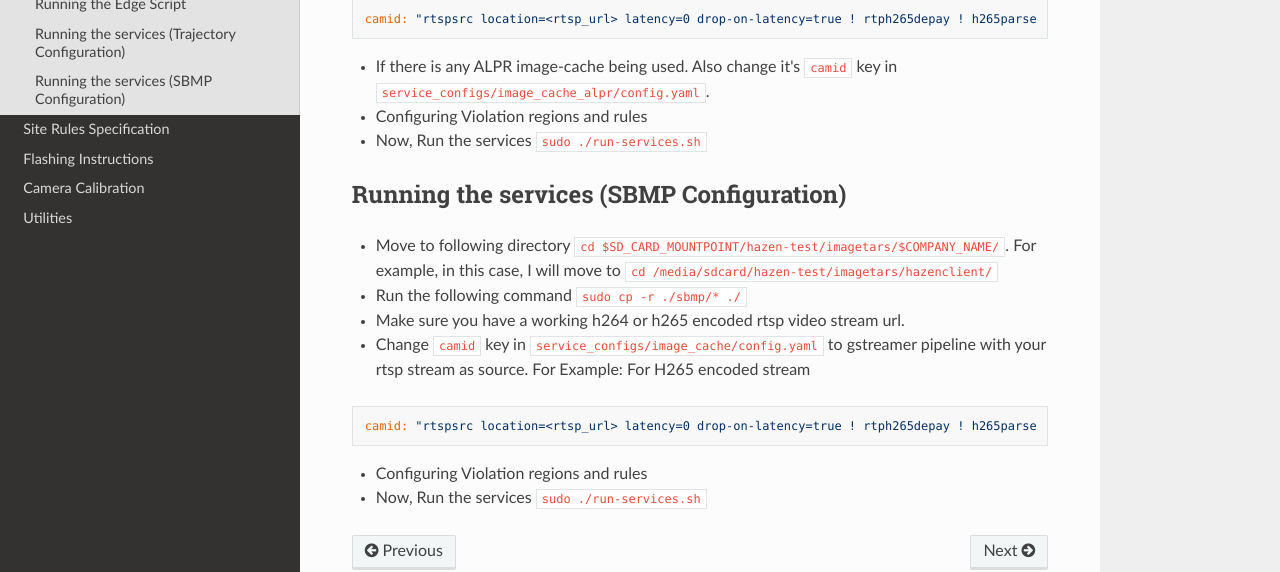
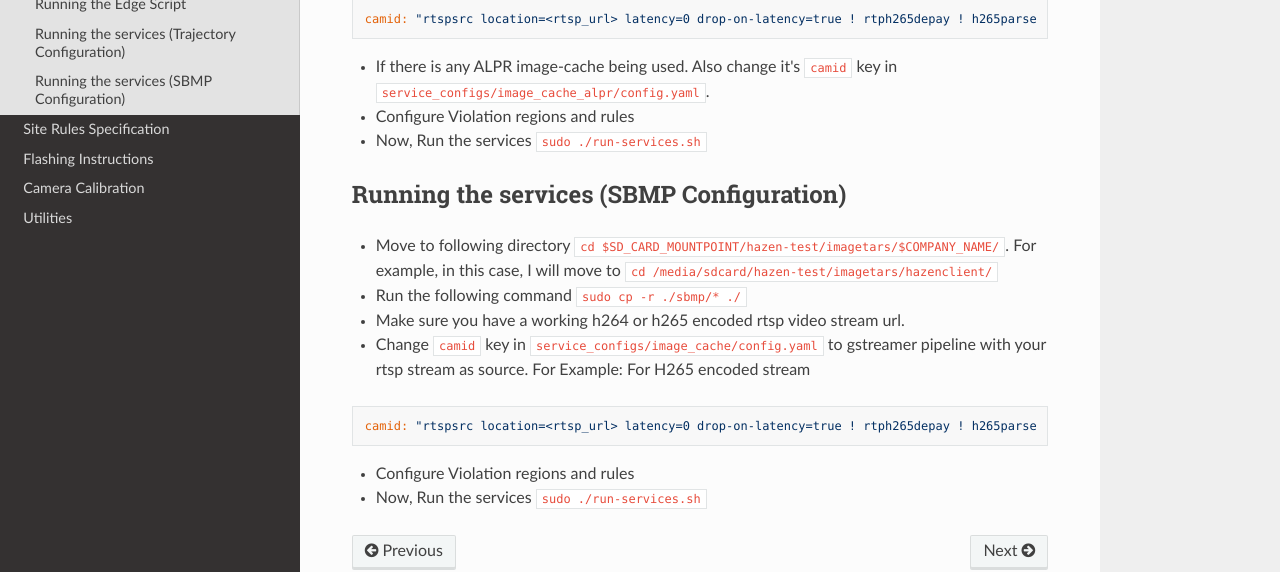
Before and after one commit to hazenai/system-docs, an MkDocs documentation site: the page built from docs/installation.md, in a window 1280 px wide and 900 px high, scrolled down 1756 px. Shown: the part 236-808 px from the top of the window. Built offline with MkDocs 1.6.1, drawn with Linux system fonts in a browser that asks for light colours; nearby versions of some CDN libraries.

Commit message:
adding further config

````diff
--- a/docs/installation.md
+++ b/docs/installation.md
@@ -82,7 +82,7 @@ camid: "rtspsrc location=<rtsp_url> latency=0 drop-on-latency=true ! rtph265depa
 ```
 
 * If there is any ALPR image-cache being used. Also change it's `camid` key in `service_configs/image_cache_alpr/config.yaml`.
-* Configuring Violation regions and rules
+* Configure Violation regions and rules
 * Now, Run the services `sudo ./run-services.sh`
 
 ## Running the services (SBMP Configuration)
@@ -97,5 +97,5 @@ For H265 encoded stream
 ```
 camid: "rtspsrc location=<rtsp_url> latency=0 drop-on-latency=true ! rtph265depay ! h265parse ! omxh265dec  disable-dpb=true ! nvvidconv interpolation-method=1 ! video/x-raw, width=1920, height=1080, format=(string)BGRx ! videoconvert ! video/x-raw, format=(string)BGR ! appsink"
 ```
-* Configuring Violation regions and rules
+* Configure Violation regions and rules
 * Now, Run the services `sudo ./run-services.sh`
````
